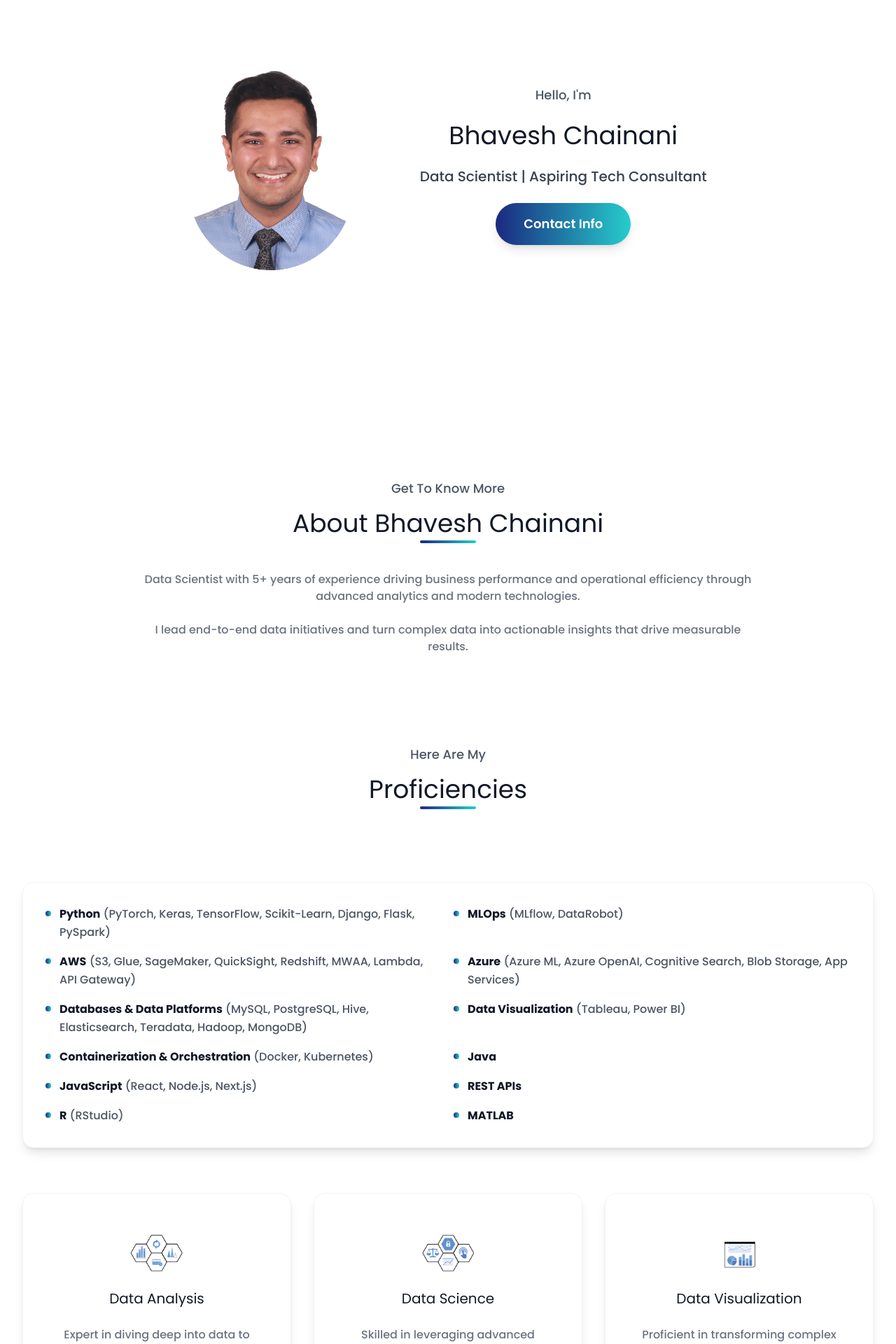
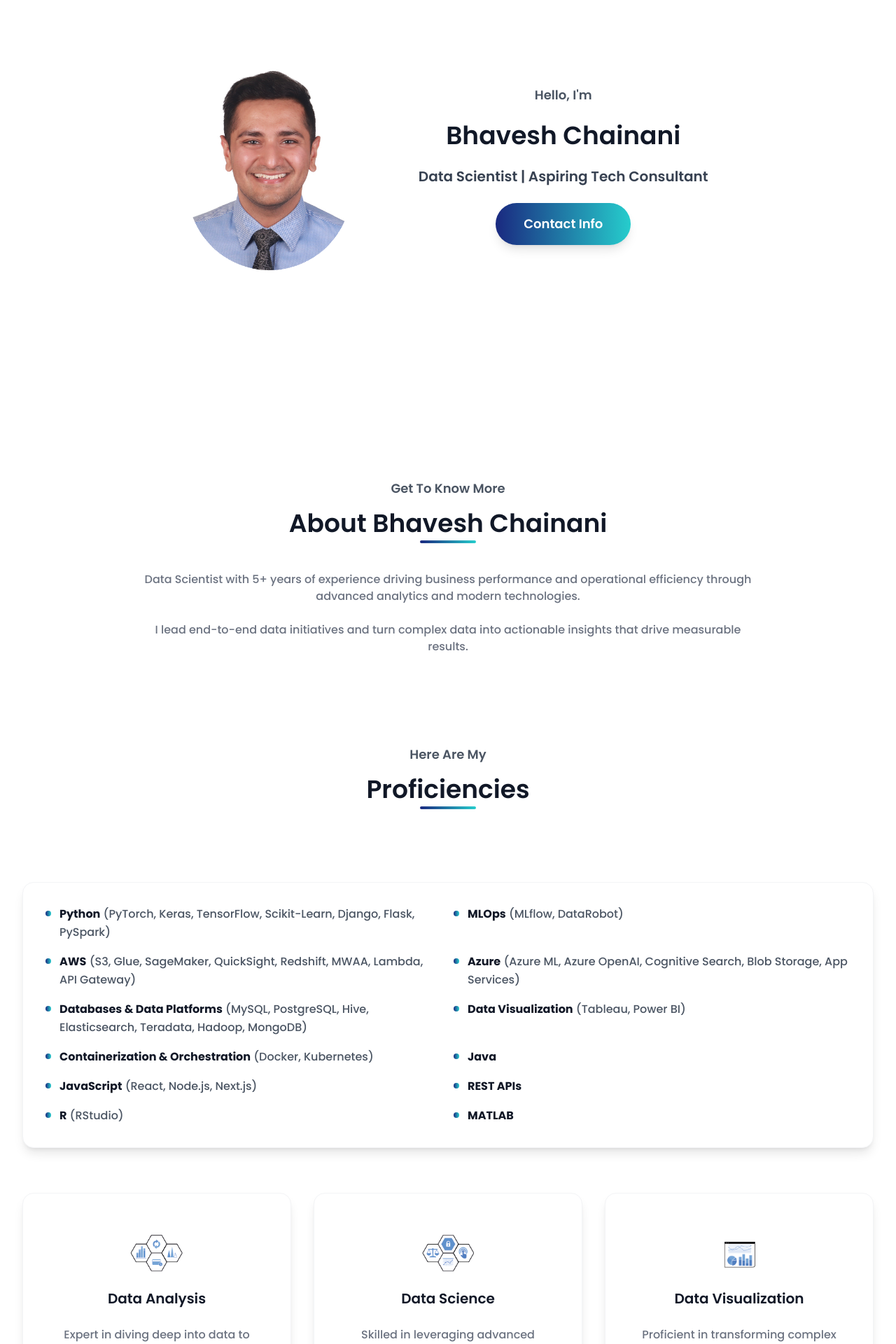
Before and after one commit to bhavesh-chainani/personal-website, a Next.js app: page / in a window 1280 px wide. Shown: the part 180-2100 px from the top of the page at 70% size. Built offline with nearby package versions, Linux system fonts and the light colour scheme.

Commit message:
Standardised fonts for windows and mac.

```diff
--- a/app/globals.css
+++ b/app/globals.css
@@ -11,6 +11,14 @@
 
   body {
     @apply text-gray-700 bg-white;
+    -webkit-font-smoothing: antialiased;
+    -moz-osx-font-smoothing: grayscale;
+    text-rendering: optimizeLegibility;
+  }
+
+  * {
+    -webkit-font-smoothing: antialiased;
+    -moz-osx-font-smoothing: grayscale;
   }
 }
 
--- a/components/About.tsx
+++ b/components/About.tsx
@@ -18,11 +18,11 @@ const About = () => {
           transition={{ duration: 0.6 }}
           className="text-center"
         >
-          <p className="text-lg font-medium text-gray-600 mb-4">
+          <p className="text-lg font-semibold text-gray-600 mb-4">
             Get To Know More
           </p>
 
-          <h2 className="text-3xl lg:text-4xl font-normal text-gray-900 mb-12 relative inline-block">
+          <h2 className="text-3xl lg:text-4xl font-semibold text-gray-900 mb-12 relative inline-block">
             About Bhavesh Chainani
             <div className="absolute -bottom-2 left-1/2 transform -translate-x-1/2 w-20 h-1 gradient-bg rounded-full"></div>
           </h2>
--- a/components/Contact.tsx
+++ b/components/Contact.tsx
@@ -20,7 +20,7 @@ const Contact = () => {
           transition={{ duration: 0.6 }}
           className="text-center mb-6"
         >
-          <h2 className="text-3xl lg:text-4xl font-normal text-gray-900 mb-0 relative inline-block">
+          <h2 className="text-3xl lg:text-4xl font-semibold text-gray-900 mb-0 relative inline-block">
             Contact Me
             <div className="absolute -bottom-1 left-1/2 transform -translate-x-1/2 w-20 h-1 gradient-bg rounded-full"></div>
           </h2>
@@ -45,7 +45,7 @@ const Contact = () => {
                     {/* <p className="text-sm text-gray-500 uppercase tracking-wide mb-1">Email</p> */}
                     <a
                       href="mailto:hello@bhaveshc.com"
-                      className="text-lg font-medium text-gray-900 hover:text-primary-600 transition-all duration-300 inline-block hover:scale-110"
+                      className="text-lg font-semibold text-gray-900 hover:text-primary-600 transition-all duration-300 inline-block hover:scale-110"
                     >
                       hello@bhaveshc.com
                     </a>
@@ -73,7 +73,7 @@ const Contact = () => {
                       href="https://www.linkedin.com/in/bhaveshchainani"
                       target="_blank"
                       rel="noopener noreferrer"
-                      className="text-xl font-medium text-gray-900 hover:text-primary-600 transition-colors duration-300"
+                      className="text-xl font-semibold text-gray-900 hover:text-primary-600 transition-colors duration-300"
                     >
                       {/* bhaveshchainani */}
                     </a>
--- a/components/Header.tsx
+++ b/components/Header.tsx
@@ -86,7 +86,7 @@ const Header = () => {
               <button
                 key={item.href}
                 onClick={() => handleNavClick(item.href)}
-                className="block w-full text-left py-3 text-gray-700 hover:text-primary-600 transition-colors duration-300 font-light text-[0.9rem]"
+                className="block w-full text-left py-3 text-gray-700 hover:text-primary-600 transition-colors duration-300 font-medium text-[0.9rem]"
               >
                 {item.label}
               </button>
--- a/components/Hero.tsx
+++ b/components/Hero.tsx
@@ -43,7 +43,7 @@ const Hero = () => {
               initial={{ opacity: 0 }}
               animate={{ opacity: 1 }}
               transition={{ duration: 0.6, delay: 0.4 }}
-              className="text-lg font-medium text-gray-600 mb-6"
+              className="text-lg font-semibold text-gray-600 mb-6"
             >
               Hello, I'm
             </motion.p>
@@ -52,7 +52,7 @@ const Hero = () => {
               initial={{ opacity: 0, y: 20 }}
               animate={{ opacity: 1, y: 0 }}
               transition={{ duration: 0.6, delay: 0.6 }}
-              className="text-4xl lg:text-4xl font-normal text-gray-900 mb-6 leading-relaxed"
+              className="text-4xl lg:text-4xl font-semibold text-gray-900 mb-6 leading-relaxed"
             >
               Bhavesh Chainani
             </motion.h1>
@@ -61,7 +61,7 @@ const Hero = () => {
               initial={{ opacity: 0, y: 20 }}
               animate={{ opacity: 1, y: 0 }}
               transition={{ duration: 0.6, delay: 0.8 }}
-              className="text-xl lg:text-xl font-medium mb-6 leading-relaxed text-gray-700"
+              className="text-xl lg:text-xl font-semibold mb-6 leading-relaxed text-gray-700"
             >
               Data Scientist | Aspiring Tech Consultant
             </motion.p>
--- a/components/OtherPlatforms.tsx
+++ b/components/OtherPlatforms.tsx
@@ -29,11 +29,11 @@ const OtherPlatforms = () => {
           transition={{ duration: 0.6 }}
           className="text-center mb-16"
         >
-          <p className="text-lg font-medium text-gray-600 mb-4">
+          <p className="text-lg font-semibold text-gray-600 mb-4">
             Explore My
           </p>
 
-          <h2 className="text-3xl lg:text-4xl font-normal text-gray-900 mb-12 relative inline-block">
+          <h2 className="text-3xl lg:text-4xl font-semibold text-gray-900 mb-12 relative inline-block">
             Other Platforms
             <div className="absolute -bottom-2 left-1/2 transform -translate-x-1/2 w-20 h-1 gradient-bg rounded-full"></div>
           </h2>
@@ -71,7 +71,7 @@ const OtherPlatforms = () => {
 
                   {/* Platform Info */}
                   <div className="relative z-10">
-                    <h3 className="text-2xl font-normal text-gray-900 mb-4 group-hover:text-primary-600 transition-colors duration-300">
+                    <h3 className="text-2xl font-semibold text-gray-900 mb-4 group-hover:text-primary-600 transition-colors duration-300">
                     </h3>
 
                     <p className="text-gray-500 mb-6 text-lg description-text" style={{ fontWeight: 450 }}>
--- a/components/Proficiencies.tsx
+++ b/components/Proficiencies.tsx
@@ -67,11 +67,11 @@ const Proficiencies = () => {
           transition={{ duration: 0.6 }}
           className="text-center mb-16"
         >
-          <p className="text-lg font-medium text-gray-600 mb-4">
+          <p className="text-lg font-semibold text-gray-600 mb-4">
             Here Are My
           </p>
 
-          <h2 className="text-3xl lg:text-4xl font-normal text-gray-900 mb-12 relative inline-block">
+          <h2 className="text-3xl lg:text-4xl font-semibold text-gray-900 mb-12 relative inline-block">
             Proficiencies
             <div className="absolute -bottom-2 left-1/2 transform -translate-x-1/2 w-20 h-1 gradient-bg rounded-full"></div>
           </h2>
@@ -131,7 +131,7 @@ const Proficiencies = () => {
                 />
               </div>
 
-              <h3 className="text-xl font-normal text-gray-900 mb-6">
+              <h3 className="text-xl font-semibold text-gray-900 mb-6">
                 {card.title}
               </h3>
 
--- a/components/Projects.tsx
+++ b/components/Projects.tsx
@@ -51,11 +51,11 @@ const Projects = () => {
           transition={{ duration: 0.6 }}
           className="text-center mb-16"
         >
-          <p className="text-lg font-medium text-gray-600 mb-4">
+          <p className="text-lg font-semibold text-gray-600 mb-4">
             Browse Through My
           </p>
 
-          <h2 className="text-3xl lg:text-4xl font-normal text-gray-900 mb-12 relative inline-block">
+          <h2 className="text-3xl lg:text-4xl font-semibold text-gray-900 mb-12 relative inline-block">
             Projects
             <div className="absolute -bottom-2 left-1/2 transform -translate-x-1/2 w-20 h-1 gradient-bg rounded-full"></div>
           </h2>
@@ -83,7 +83,7 @@ const Projects = () => {
 
               {/* Project Content */}
               <div className="p-6 flex flex-col flex-grow">
-                <h3 className="text-xl font-normal text-gray-900 mb-4">
+                <h3 className="text-xl font-semibold text-gray-900 mb-4">
                   {project.title}
                 </h3>
 
```
